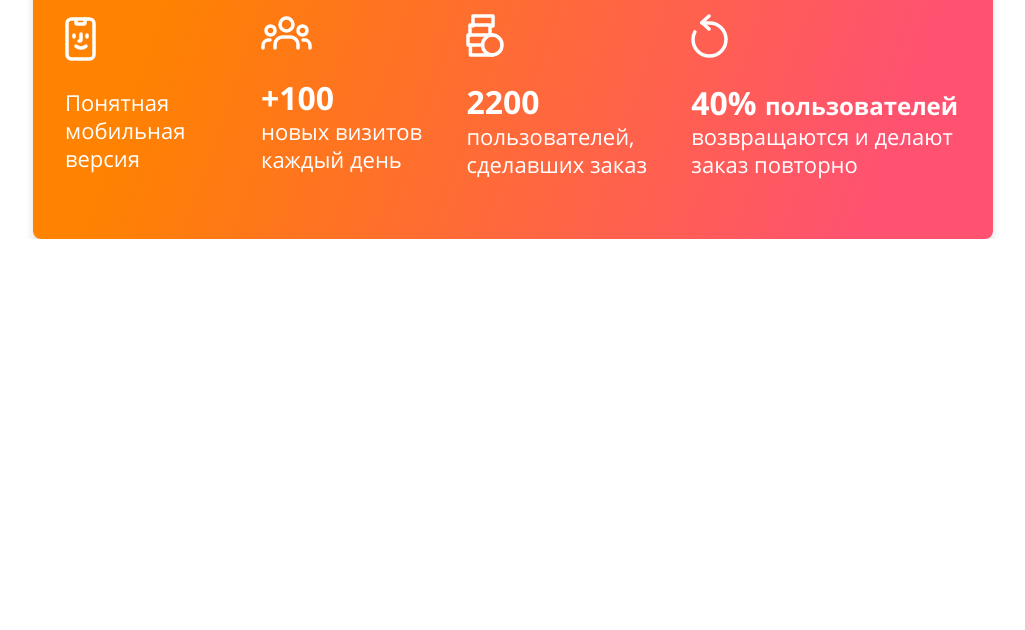
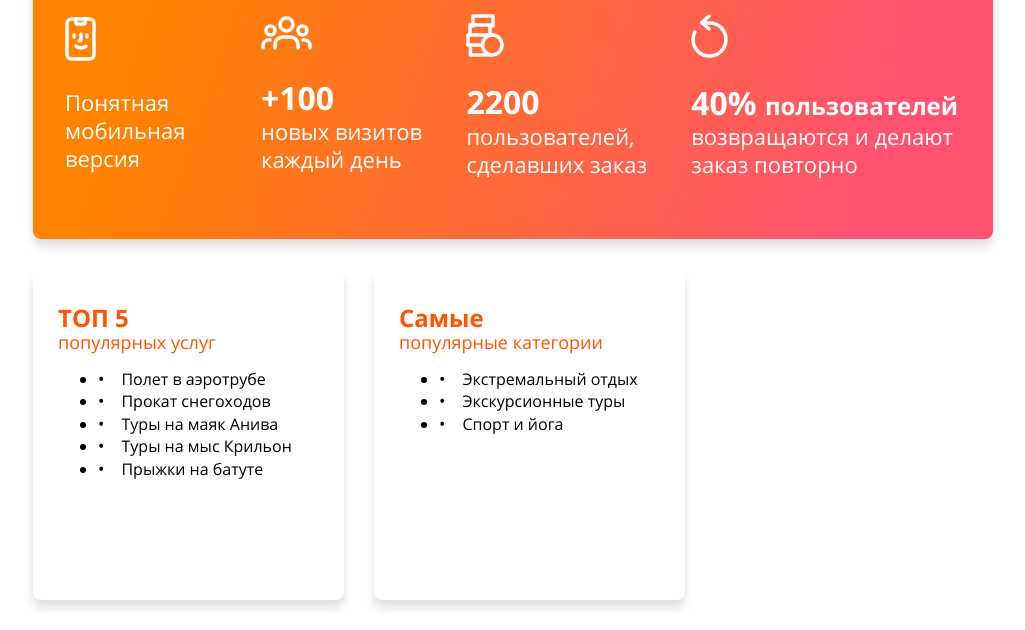
Before and after one commit to davlatsultonov/go-landing, a website built with webpack: page src/template.html in a window 1280 px wide. Shown: the part 736-1366 px from the top of the page, without its empty margins (127-1152 px from the left). Before the commit the page ends 975 px from the top, so only its background shows below. Built offline with nearby package versions, Linux system fonts and the light colour scheme.

Commit message:
добавил подблоки achievement-column для блока section-achievement

```diff
--- /dev/null
+++ b/src/assets/styles/components/achievement-column.scss
@@ -0,0 +1,41 @@
+.achievement-column {
+  display: flex;
+
+  &__item {
+    width: 261px;
+    height: 261px;
+    padding: 35px 25px;
+    border-radius: 8px;
+    box-shadow: 0 8px 8px 0 rgba(0, 0, 0, 0.12);
+    margin-right: 30px;
+  }
+
+  &__title {
+    font-size: 24px;
+    font-weight: bold;
+    color: #ff5500;
+
+    &.-sub-title {
+      font-size: 18px;
+      font-weight: normal;
+    }
+  }
+
+  &__list {
+    margin-top: 16px;
+    font-size: 16px;
+
+    .list__item {
+      &:not(:last-child) {
+        padding-bottom: 3px;
+      }
+
+
+      &:before{
+        content:"•";
+        font-size: 17px;
+        margin-right: 17px;
+      }
+    }
+  }
+}
--- /dev/null
+++ b/src/assets/styles/components/section-achievement.scss
@@ -0,0 +1,9 @@
+@import "achievement-column";
+
+.section-achievement {
+
+  &__items {
+    display: flex;
+    margin: 30px 0;
+  }
+}
--- a/src/assets/styles/main.scss
+++ b/src/assets/styles/main.scss
@@ -4,3 +4,4 @@
 @import "components/how-we-work";
 @import "components/section-marketing";
 @import "components/section-advantages";
+@import "components/section-achievement";
--- a/src/template.html
+++ b/src/template.html
@@ -201,6 +201,40 @@
 
     <div class="section-achievement">
 
+        <div class="section-achievement__items">
+            <div class="achievement-column">
+                <div class="achievement-column__item">
+                    <div class="achievement-column__title">
+                        ТОП 5
+                    </div>
+                    <div class="achievement-column__title -sub-title">
+                        популярных услуг
+                    </div>
+                    <ul class="achievement-column__list">
+                        <li class="list__item">Полет в аэротрубе</li>
+                        <li class="list__item">Прокат снегоходов</li>
+                        <li class="list__item">Туры на маяк Анива</li>
+                        <li class="list__item">Туры на мыс Крильон</li>
+                        <li class="list__item">Прыжки на батуте</li>
+                    </ul>
+                </div>
+
+                <div class="achievement-column__item">
+                    <div class="achievement-column__title">
+                        Самые
+                    </div>
+                    <div class="achievement-column__title -sub-title">
+                        популярные категории
+                    </div>
+                    <ul class="achievement-column__list">
+                        <li class="list__item">Экстремальный отдых</li>
+                        <li class="list__item">Экскурсионные туры</li>
+                        <li class="list__item">Спорт и йога</li>
+                    </ul>
+                </div>
+            </div>
+        </div>
+
     </div>
 </div>
 
```
